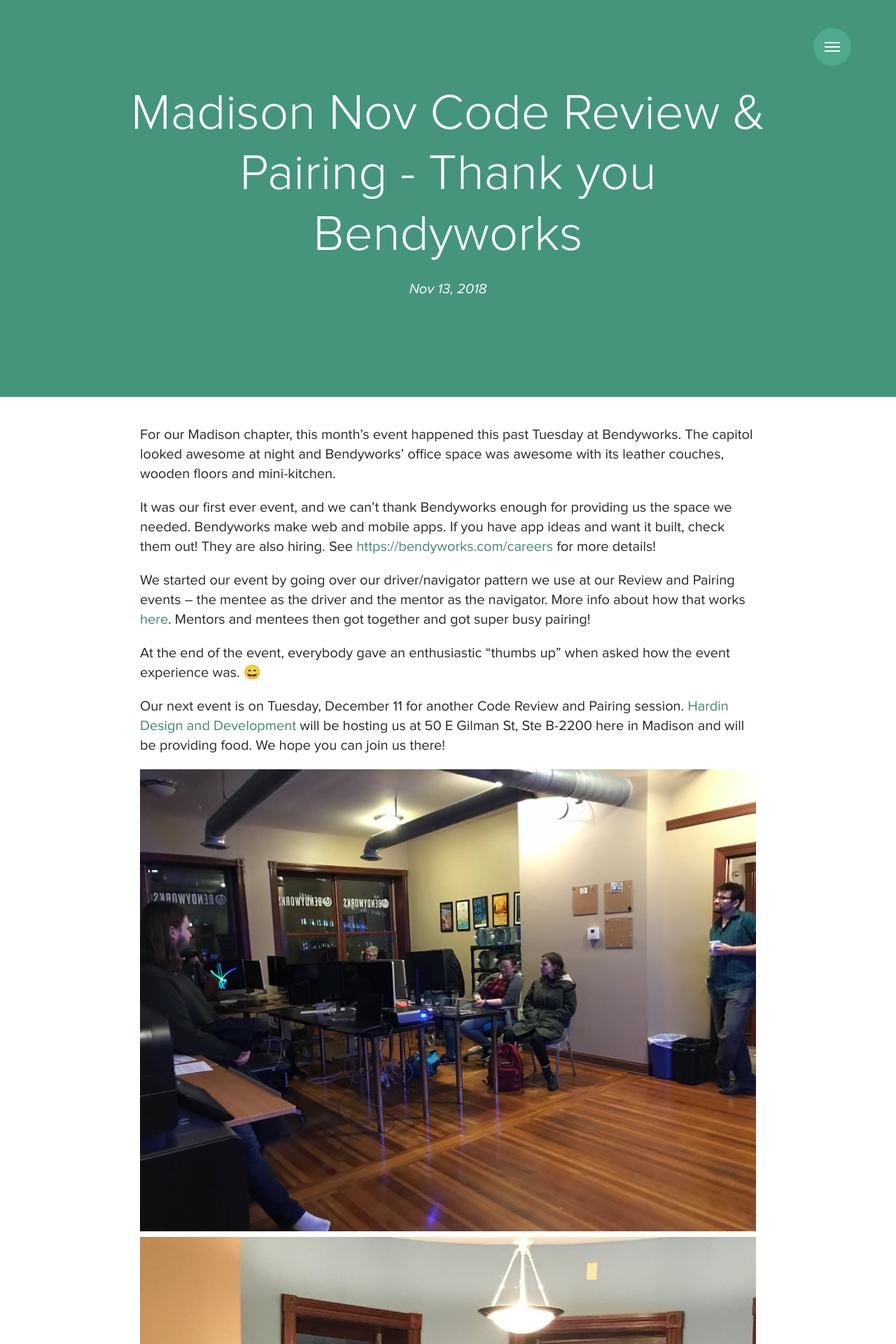
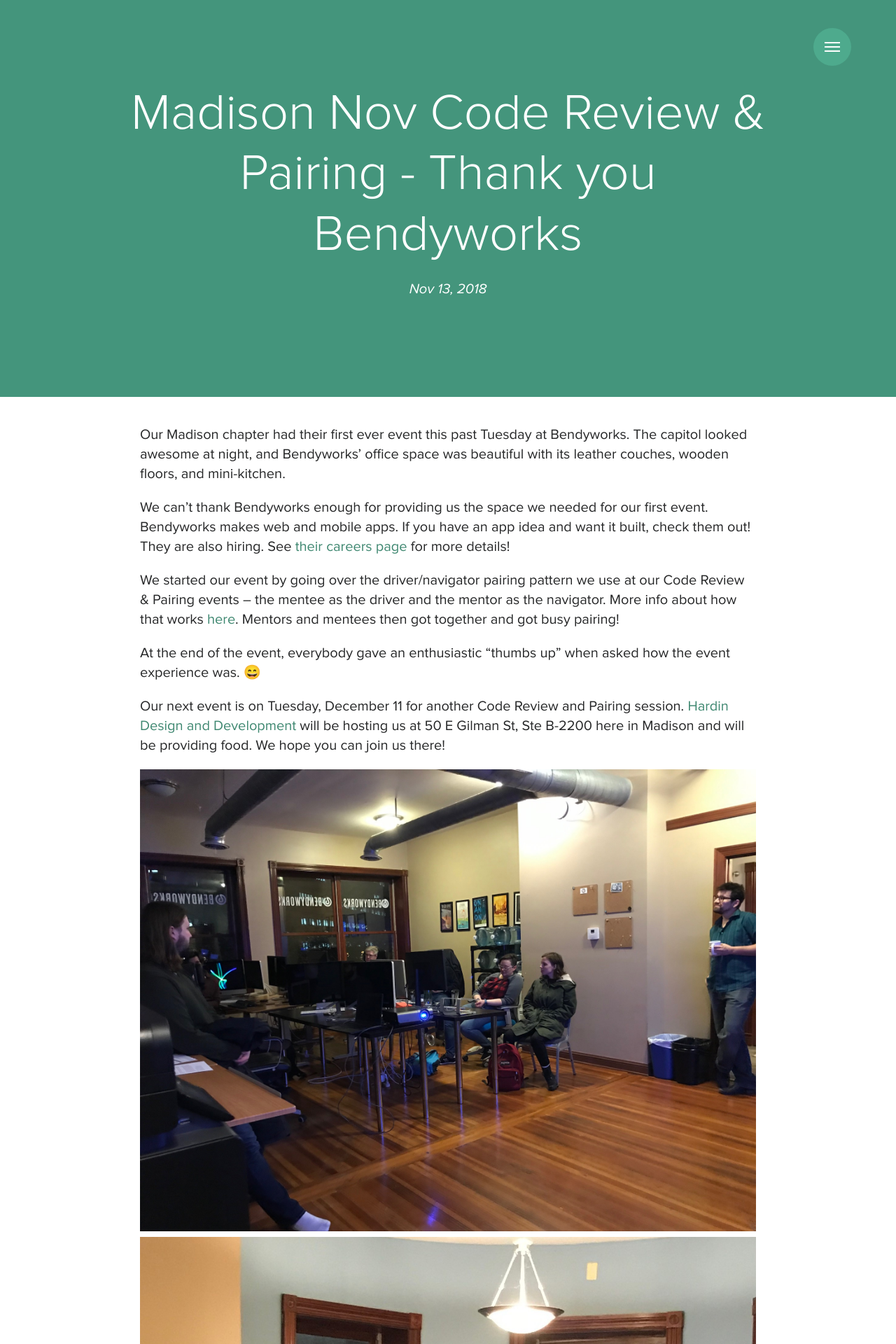
Before and after one commit to mercedesb/dev-together, a Jekyll site: the page built from docs/_posts/2018-11-13-madison-nov-event-recap.md, in a window 1280 px wide. Shown: the top 1920 px of the page at 70% size. Built offline with Jekyll 4.4.1, drawn with Linux system fonts in a browser that asks for light colours.

Commit message:
small edits

```diff
--- a/docs/_posts/2018-11-13-madison-nov-event-recap.md
+++ b/docs/_posts/2018-11-13-madison-nov-event-recap.md
@@ -7,11 +7,11 @@
 categories: event recap
 ---
 
-For our Madison chapter, this month’s event happened this past Tuesday at Bendyworks. The capitol looked awesome at night and Bendyworks' office space was awesome with its leather couches, wooden floors and mini-kitchen.
+Our Madison chapter had their first ever event this past Tuesday at Bendyworks. The capitol looked awesome at night, and Bendyworks' office space was beautiful with its leather couches, wooden floors, and mini-kitchen.
 
-It was our first ever event, and we can't thank Bendyworks enough for providing us the space we needed. Bendyworks make web and mobile apps. If you have app ideas and want it built, check them out! They are also hiring. See [https://bendyworks.com/careers](https://bendyworks.com/careers) for more details!
+We can't thank Bendyworks enough for providing us the space we needed for our first event. Bendyworks makes web and mobile apps. If you have an app idea and want it built, check them out! They are also hiring. See [their careers page](https://bendyworks.com/careers) for more details!
 
-We started our event by going over our driver/navigator pattern we use at our Review and Pairing events -- the mentee as the driver and the mentor as the navigator. More info about how that works [here]({{ '/blog/pairing-driver-navigator' | prepend: site.baseurl }}). Mentors and mentees then got together and got super busy pairing!
+We started our event by going over the driver/navigator pairing pattern we use at our Code Review & Pairing events -- the mentee as the driver and the mentor as the navigator. More info about how that works [here]({{ '/blog/pairing-driver-navigator' | prepend: site.baseurl }}). Mentors and mentees then got together and got busy pairing!
 
 At the end of the event, everybody gave an enthusiastic "thumbs up" when asked how the event experience was. 😄
 
```
